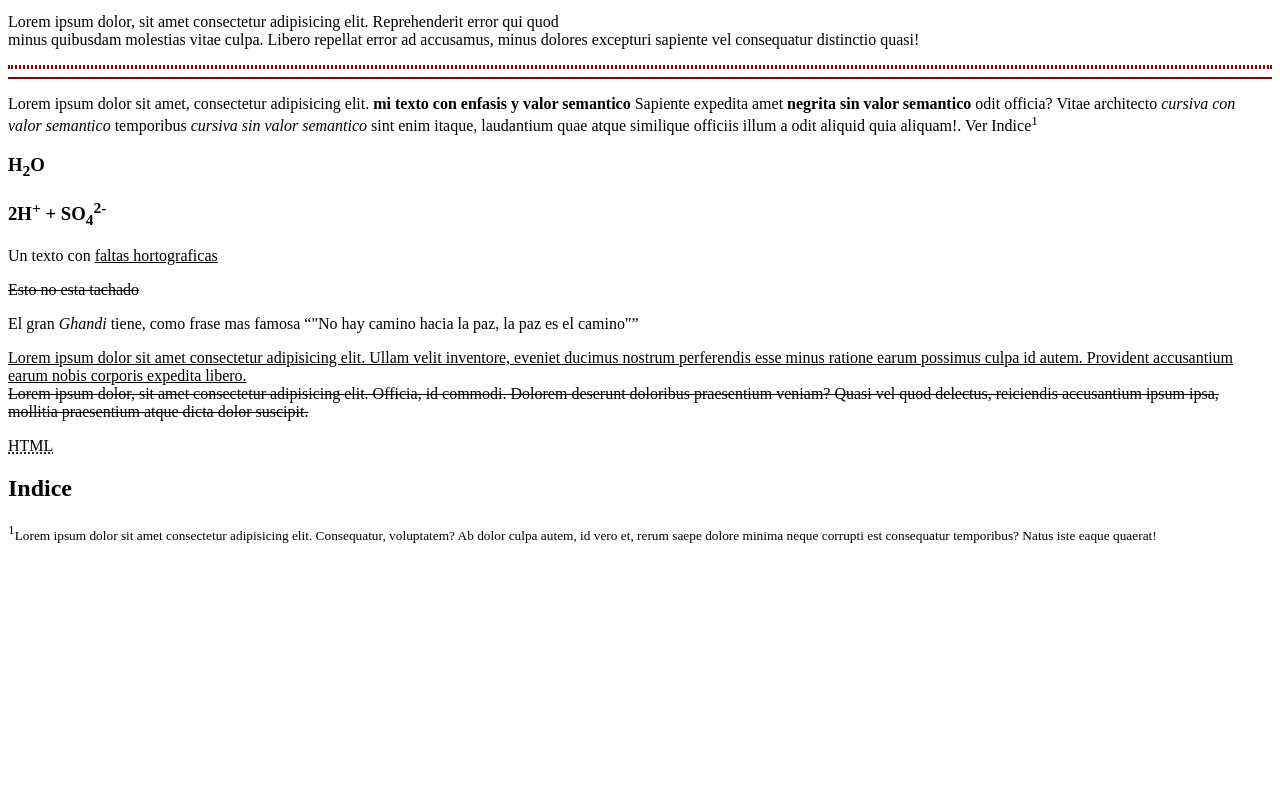
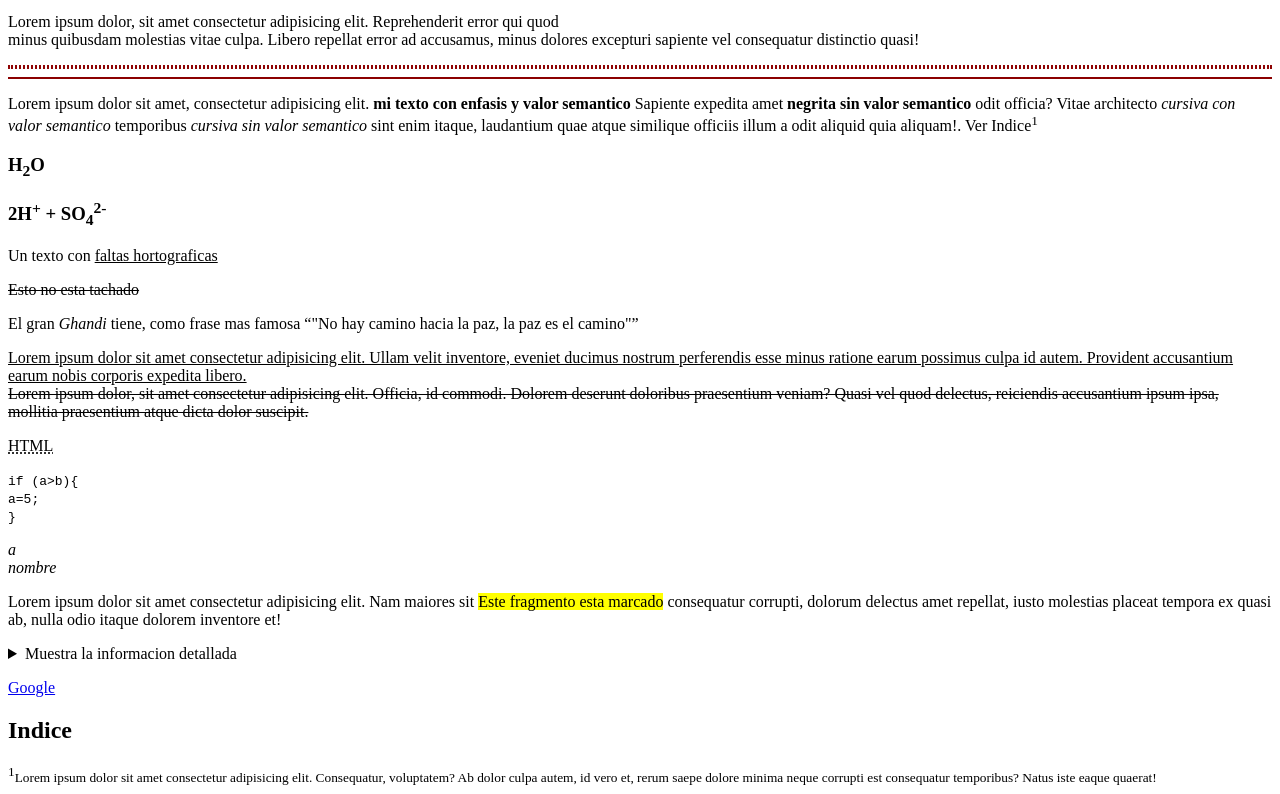
Before and after one commit to ZabDi10/HTML, a plain HTML site: page Basic/primer.html in a window 1280 px wide. Shown: the part 1206-2000 px from the top of the page. Before the commit the page ends 1758 px from the top, so only its background shows below. Drawn offline with Linux system fonts and the light colour scheme; a script that the page names is missing.

Commit message:
Primer HTLM

```diff
--- a/Basic/primer.html
+++ b/Basic/primer.html
@@ -105,9 +105,41 @@
     <!-- Abreviatura -->
     <abbr title="Hypertext Markup Language">HTML</abbr>
 
+    <!-- Etiqueta especial para mostrar codigo de lenguaje de programacion -->
+    <p>
+        <code>
+        if (a>b){<br>
+            a=5;<br>
+        }
+        </code>
+    </p>
+
+    <!-- Etiqueta para una variable matematica o informatica -->
+    <p>
+        <var>a</var><br>
+        <var>nombre</var>
+    </p>
+
+    <!-- Etiqueta para resaltar el codigo -->
+    <p>
+        Lorem ipsum dolor sit amet consectetur adipisicing elit. Nam maiores sit <mark>Este fragmento esta marcado</mark> consequatur corrupti, dolorum delectus amet repellat, iusto molestias placeat tempora ex quasi ab, nulla odio itaque dolorem inventore et!
+    </p>
+
+    <!-- Mostrar detalles -->
+    <p>
+        <details>
+            <summary>Muestra la informacion detallada</summary>
+                <p>Lorem ipsum dolor, sit amet consectetur adipisicing elit. Laudantium nihil temporibus maxime, ex aut nobis molestiae sint corrupti odit saepe dignissimos corporis labore dolorum similique beatae rem, recusandae debitis. Aspernatur!</p>
+        </details>
+    </p>
+
+    <!-- Importante: Enlaces entre paginas externas he internas -->
+    <p><a href="https://google.es" title="Ir a google" target="_blank">Google</a></p>
+
     <!-- Pie de pagina con texto de indice -->
     <footer>
-        <h2>
+        <!-- El atributo tittle se puede escribir en casi toda las etiquetas -->
+        <h2 title="Indice">
             Indice
         </h2>
         <sup>1</sup><small>Lorem ipsum dolor sit amet consectetur adipisicing elit. Consequatur, voluptatem? Ab dolor culpa autem, id vero et, rerum saepe dolore minima neque corrupti est consequatur temporibus? Natus iste eaque quaerat!</small>
```
